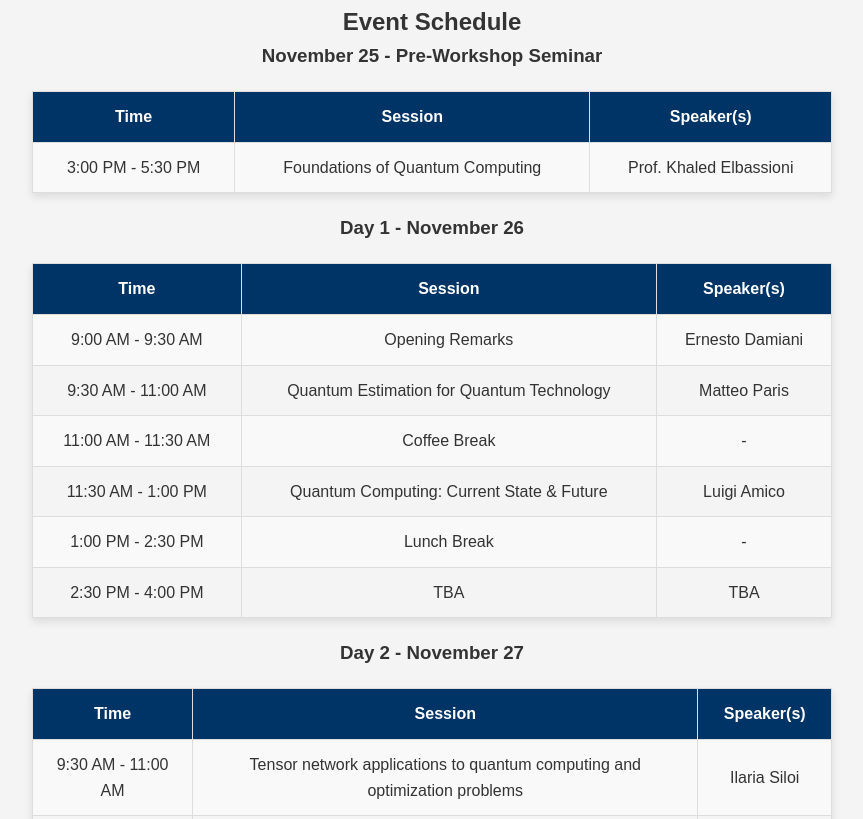
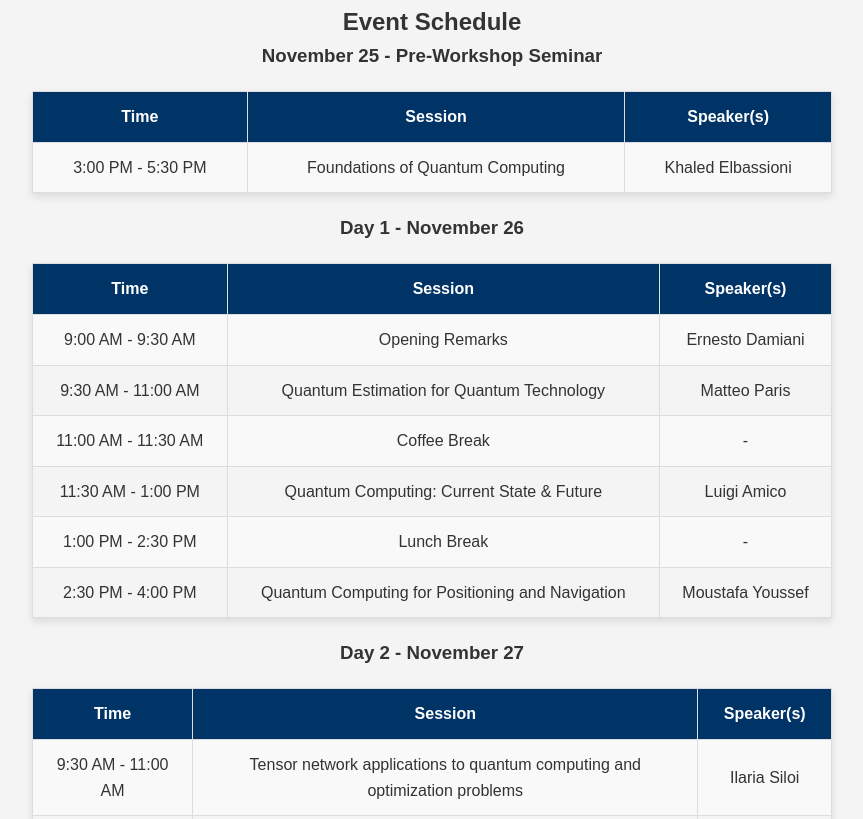
Before and after one commit to OmarSababha/QuantumWinterSchool, a plain HTML site: page index.html in a window 1280 px wide. Shown: the part 502-1321 px from the top of the page, without its empty margins (208-1071 px from the left). Drawn offline with Linux system fonts and the light colour scheme.

Commit message:
added speaker

```diff
--- a/index.html
+++ b/index.html
@@ -39,7 +39,7 @@
         <tr>
             <td>3:00 PM - 5:30 PM</td>
             <td>Foundations of Quantum Computing</td>
-            <td>Prof. Khaled Elbassioni</td>
+            <td>Khaled Elbassioni</td>
         </tr>
     </table>
 
@@ -78,8 +78,8 @@
         </tr>
         <tr>
             <td>2:30 PM - 4:00 PM</td>
-            <td>TBA</td>
-            <td>TBA</td>
+            <td>Quantum Computing for Positioning and Navigation</td>
+            <td>Moustafa Youssef</td>
         </tr>
 
     </table>
@@ -298,6 +298,18 @@ In 2008, Ernesto was nominated ACM Distinguished Scientist. He received many awa
     </div>
 
 
+    <div class="presenter-card">
+        <img src="figures/people/moustafa_amin_youssef.jpg" alt="Luigi Amico" class="presenter-photo">
+        <div class="presenter-info">
+            <h3>Moustafa Youssef</h3><h4>American University of Cairo (AUC)</h4>
+            <p><strong>Bio:</strong> <span class="bio-short">Moustafa Youssef is a professor at The American University in Cairo and founder and director of the Wireless Research Center of Excellence, Egypt.</span>
+       <span class="bio-full" style="display: none;">Moustafa Youssef is a professor at The American University in Cairo and founder and director of the Wireless Research Center of Excellence, Egypt. His research interests include mobile wireless networks, mobile computing, location determination technologies, pervasive computing, and network security. He is an associate editor for IEEE TMC and ACM TSAS, served as the lead guest editor of the IEEE Computer Special Issue on Transformative Technologies and an area editor of ACM MC2R as well as on the organizing and technical committees of numerous prestigious conferences. He is the recipient of the 2003 University of Maryland Invention of the Year award, the 2010 TWAS-AAS-Microsoft Award for Young Scientists, the 2013 and 2014 COMESA Innovation Award, the 2013 ACM SIGSpatial GIS Conference Best Paper Award, the 2017 Egyptian State Award, multiple Google Research Awards, among many others. He is also an IEEE and ACM fellow. Visit Youssef's Google Scholar profile for more information.
+</span>
+       <button class="expand-btn" onclick="toggleBio(this)">Read more</button>
+    </p>
+        </div>
+    </div>
+
 
 
 
```
Also changed, not shown: figures/people/moustafa_amin_youssef.jpg (added).
